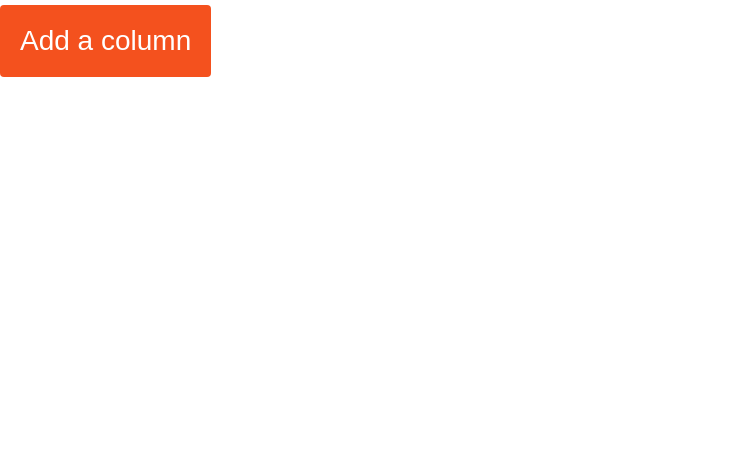
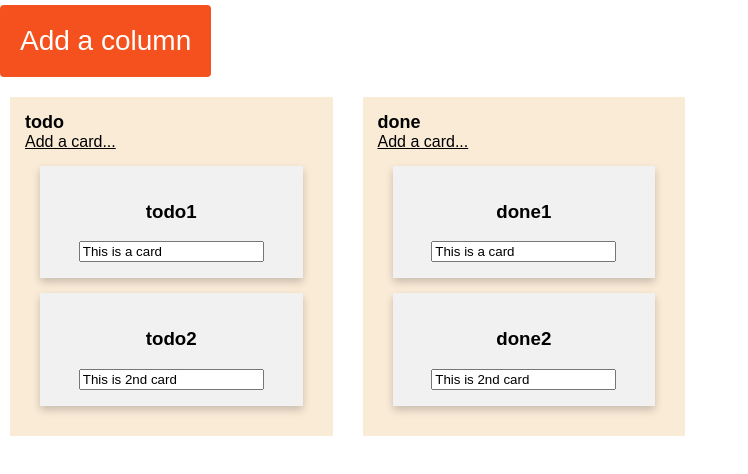
Before and after one commit to sanjeetkum/trello, a React (Create React App) app: page / in a window 1280 px wide. Shown: the top 474 px of the page, without its empty margins (0-748 px from the left). Built offline with nearby package versions, Linux system fonts and the light colour scheme.

Commit message:
card Name update added

```diff
--- a/src/components/Columns/Columns.js
+++ b/src/components/Columns/Columns.js
@@ -5,7 +5,20 @@ import Button from "../Button/Button";
 
 export default function Columns() {
   let initialColumns = {
-
+    todo: {
+      id: "todo",
+      list: [
+        { id: "todo1", cardName: "This is a card" },
+        { id: "todo2", cardName: "This is 2nd card" },
+      ],
+    },
+    done: {
+      id: "done",
+      list: [
+        { id: "done1", cardName: "This is a card" },
+        { id: "done2", cardName: "This is 2nd card" },
+      ],
+    },
   };
   const [columns, setColumns] = useState(initialColumns);
 
```
